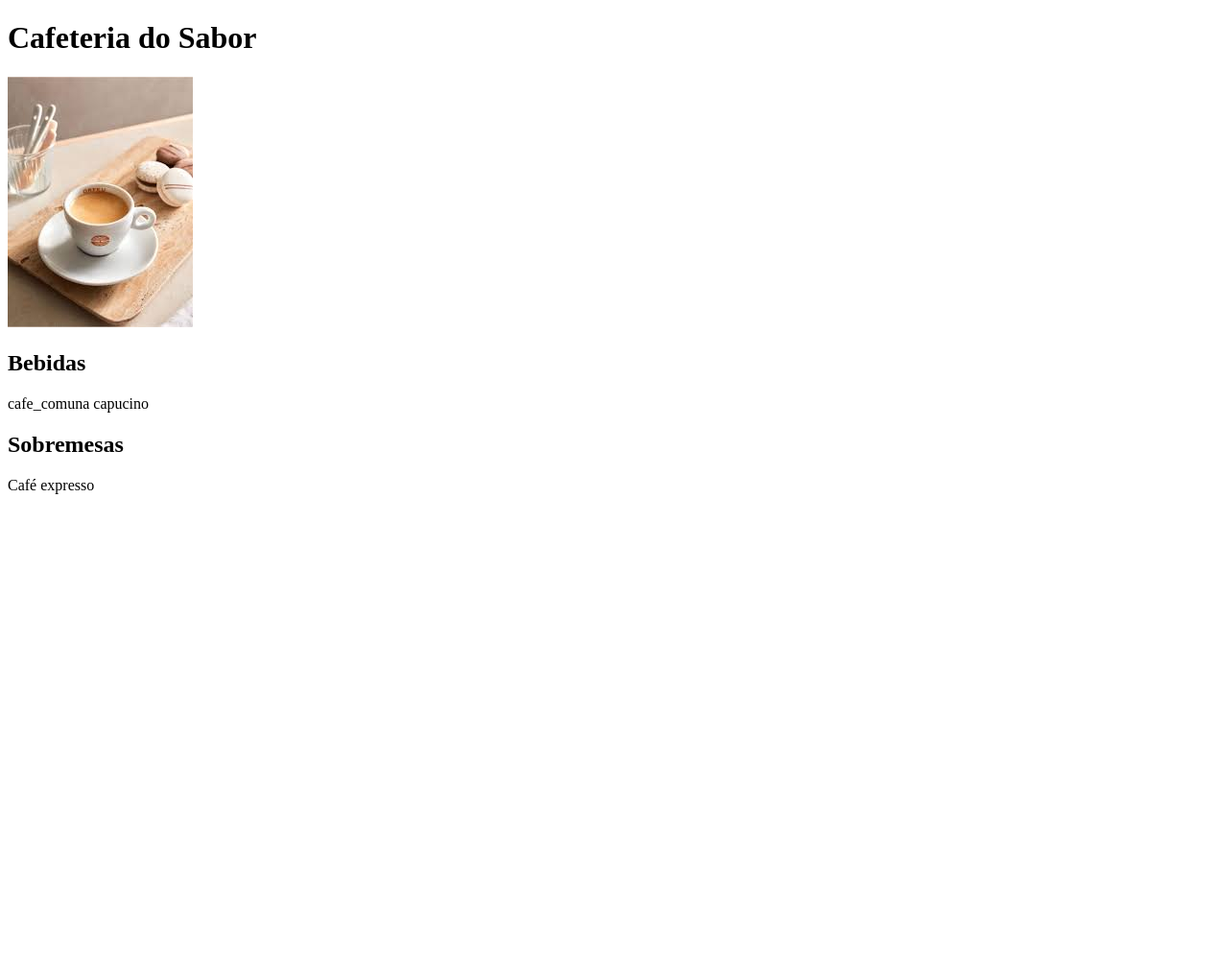
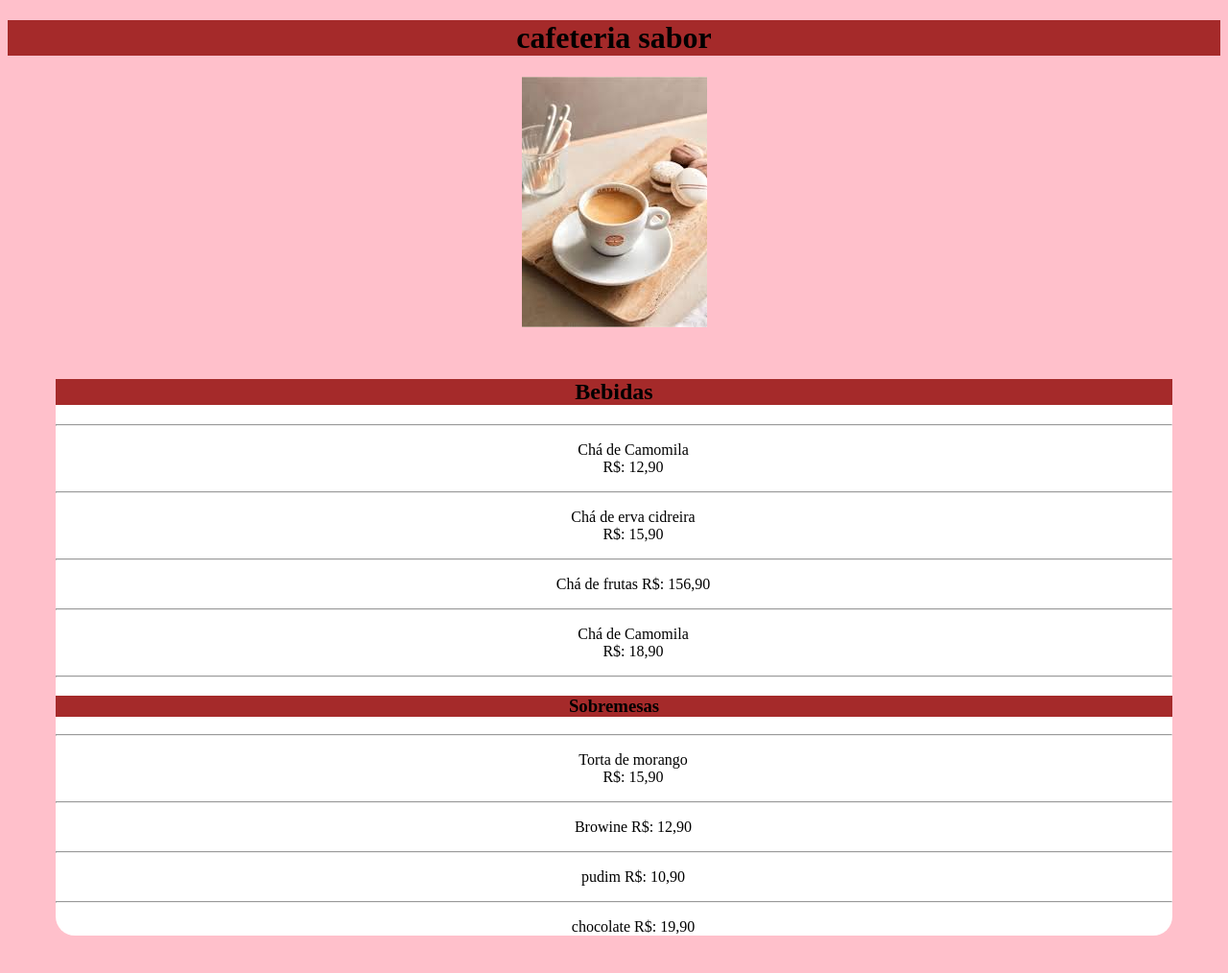
Before and after one commit to jonystoner/curso-html-senac, a plain HTML site: page cardapio.html in a window 1280 px wide. Shown: the whole page at 96% size. Before the commit the page ends 800 px from the top, so only its background shows below. Drawn offline with Linux system fonts and the light colour scheme.

Commit message:
atualizado o trabalho

```diff
--- a/cardapio.html
+++ b/cardapio.html
@@ -5,26 +5,95 @@
     <meta charset="UTF-8">
     <title>Cardapio</title>
     <style>
+        body {
+            background-color: pink;
+        }
 
+        p {
+            text-align: center;
+        }
+
+        h1,h2,h3 {
+            text-align: center;
+            background-color: brown;
+        }
+
+        .card {
+
+            margin: 50px;
+            background-color: white;
+            text-align: center;
+            border-radius: 20px 20px 20px 20px;
+
+        }
+
+        hr {
+            background-color: gray;
+
+        }
+
+        ul {
+            list-style-type: none;/
+        }
     </style>
 </head>
 
 <body>
-    <h1>Cafeteria do Sabor</h1>
+    <main>
+        <h1>cafeteria sabor</h1>
+
+    </main>
     <p>
         <a>
             <img src="./img/cafe_comuna.png" alt="Café tradicional para familia ">
         </a>
     </p>
-    <div class="bebidas">
+
+    <section class="card">
         <h2> Bebidas </h2>
+        <hr>
+        <ul>
+            <li>Chá de Camomila </li>
+            <span> R$: 12,90 </span>
+        </ul>
+        <hr>
+        <ul>
+            <li>Chá de erva cidreira </li>
+            <span> R$: 15,90 </span>
+        </ul>
+        <hr>
+        <ul>
+            <li>Chá de frutas <span> R$: 156,90 </span> </li>
 
-        <a>cafe_comuna </a>
-        <a>capucino</a>
-    </div>
-    <div class="bebidas">
-        <h2> Sobremesas </h2>
-        <a> Café expresso</a>
-    </div>
+        </ul>
+        <hr>
+        <ul>
+            <li>Chá de Camomila </li>
+            <span> R$: 18,90 </span>
+        </ul>
+        <hr>
 
+        <h3> Sobremesas </h3>
+        <hr>
+        <ul>
+            <li>Torta de morango</li>
+            <span> R$: 15,90 </span>
+        </ul>
+        <hr>
+        <ul>
+            <li>Browine <span> R$: 12,90 </span></li>
+
+        </ul>
+        <hr>
+        <ul>
+            <li>pudim <span> R$: 10,90 </span> </li>
+
+        </ul>
+        <hr>
+        <ul>
+            <li>chocolate   <span> R$: 19,90 </span> </li>
+
+        </ul>
+    </section>
+</body>
 </html>
--- a/style.css
+++ /dev/null
@@ -1,48 +0,0 @@
-body{
-    padding: 0px;
-    margin: 0px;
-    background-color: #F7EBEB;
-    font-family: Arial, Helvetica, sans-serif
-}
-
-.titulo{
-    border: 0px;
-    border-bottom: solid #4E342E;
-    text-align: center;
-    background-color: #6D4C41;
-    color: white;
-}
-
-.card{
-    color: #4E342E;
-    padding: 20px;
-    display: flex;
-    flex-direction: column;
-    align-items: center;
-    margin: 10px 50px;
-    box-shadow: 0px 0px 9px;
-    background-color: white ;
-    border-radius: 9px;
-}
-p{
-    font-size: bold;
-}
-.card-img{
-    margin: 10px;
-    border-radius: 10px;
-    align-items: center;
-  width: 150px;
-
-}
-
-hr{
-    height: 0,5px;
-    width: 100%;
-    background-color:#6D4C41;
-}
-
-footer{
-    display: flex;
-    align-items: center;
-    justify-content: center;
-}
```
Also changed, not shown: index.html (deleted, +0 -116 lines).
